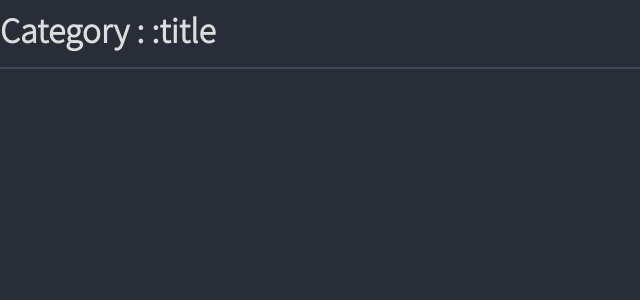
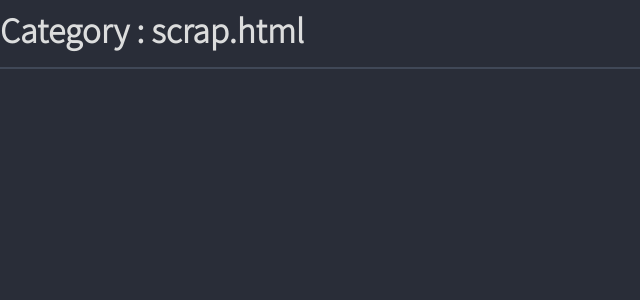
Before and after one commit to kmaeda6320084/learn_crypto, a Jekyll site: the page built from collections/_category/scrap.html, in a window 1280 px wide. Shown: the top 300 px of the page, without its empty margins (0-640 px from the left). Built offline with Jekyll 4.4.1, drawn with Linux system fonts in a browser that asks for light colours; part of the change alters nothing that is shown.

Commit message:
category

```diff
--- a/_config.yml
+++ b/_config.yml
@@ -19,8 +19,10 @@ collections_dir: collections
 
 collections:
   posts:
+    permalink: "/:collection/:year/:month/:day/:title:output_ext"
     output: true
   category:
+    permalink: "/:collection/:title:output_ext"
     output: true
 
 
@@ -33,4 +35,3 @@ defaults:
       type: category
     values:
       layout: "category"
-      category: ":title"
--- a/_layouts/category.html
+++ b/_layouts/category.html
@@ -1,11 +1,11 @@
 ---
 layout: default
 ---
-<h1>Category : {{ page.category }}</h1>
+<h1>Category : {{ page.name }}</h1>
 <hr>
-{% if site.tags[page.category] %}
+{% if site.tags[page.name] %}
 <ul>
-    {% assign post_by_date = site.tags[page.category] | sort:"date" | reverse %}
+    {% assign post_by_date = site.tags[page.name] | sort:"date" | reverse %}
     {% for post in post_by_date %}
     <li>
         <a href="{{ post.url | relative_url }}">
```
